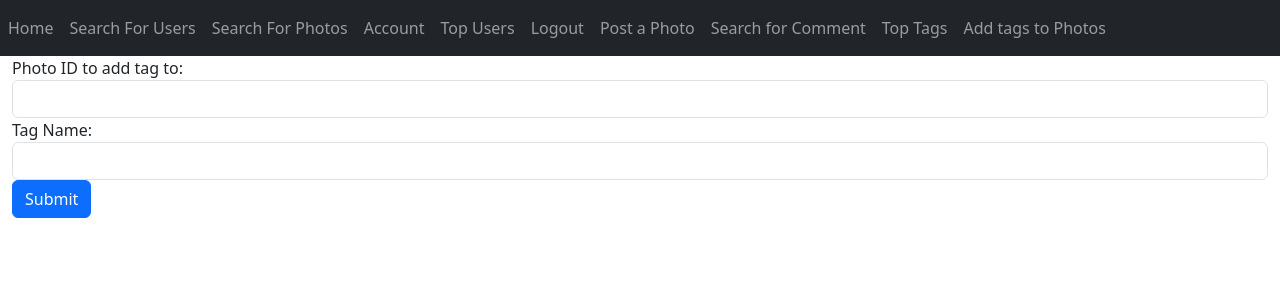
After one commit to cath1100/cse412_Phase3, a Flask app: page /addtag in a window 1280 px wide. The commit adds this page. Shown: the top 300 px of the page. Run offline with Flask 3, Linux system fonts and the light colour scheme.

Commit message:
add tags to photos. tags show up on homepage now

```diff
--- a/app.py
+++ b/app.py
@@ -27,22 +27,22 @@ def hello():
 def home():
     if session.get('logged_in') == True:
         friendslist = get_friend_list(session.get('user_id'))
-
-        # print(friendslist)
         friendrecommendationlist = friendrecommendationsQuery(session.get('user_id'))
         feed = photofeed()
         print(feed[0])
         commentfeed = []
         friendlikes = []
         friendlikesCount = []
+        tags = []
         print(commentfeed)
         for photo in feed:
             commentfeed += get_photo_comments(photo[4])
             friendlikesCount += get_photo_like_count(photo[4])
+            tags += get_photo_tags(photo[4])
 
         return render_template('Home.html', friendlist=friendslist, friendrecommendationlist=friendrecommendationlist,
                                feed=feed, commentfeed=commentfeed, friendlikes=friendlikes,
-                               friendlikesCount=friendlikesCount)
+                               friendlikesCount=friendlikesCount, tags=tags)
 
 
 @app.route('/AccountInfo',methods=["POST","GET"])
@@ -257,6 +257,22 @@ def albumview():
         print(result)
         return render_template('macros/albummacro.html', result=result, photoresult=photoresult)
 
+@app.route('/addtag', methods=["POST","GET"])
+def addtag():
+    if request.method == "GET":
+        return render_template('addtagstophotos.html')
+    if request.method == "POST":
+        tagname = request.form['tagname']
+        photo_id = request.form['photo_id']
+
+        addtagQuery(tagname,photo_id)
+       # addalbumQuery(albumname, session.get('user_id'))
+        return redirect(url_for('home'))
+
+
+
+
+
 if __name__ == '__main__':
     app.debug = True
     app.run()
--- a/templates/Home.html
+++ b/templates/Home.html
@@ -48,7 +48,7 @@
             {{ friendrecommendations(friendrecommendationlist) }}
         </div>
         <div class="col-6 px-0">
-            {{ photofeed(feed,commentfeed,friendlikesCount) }}
+            {{ photofeed(feed,commentfeed,friendlikesCount,tags) }}
         </div>
         <div class="col-3 px-0">
             {{ friendlists(friendlist) }}
--- /dev/null
+++ b/templates/addtagstophotos.html
@@ -0,0 +1,13 @@
+{% extends 'base.html' %}
+{% block content %}
+
+    <form id="addtagform" action="{{ url_for('addtag') }} " method="post">
+        <label for="photo_id" id="photo_idlabel">Photo ID to add tag to:</label>
+        <input class="form-control" name="photo_id" id="photo_id">
+        <label for="tagname" id="tagnamelabel">Tag Name:</label>
+        <input class="form-control" name="tagname" id="tagname">
+        <button class="btn btn-primary" type="submit" >Submit</button>
+    </form>
+
+
+{% endblock %}
--- a/templates/base.html
+++ b/templates/base.html
@@ -28,6 +28,7 @@
                 <a class="nav-iten nav-link" id="postphoto" href="/postphoto">Post a Photo</a>
                 <a class="nav-item nav-link" id="commentsearch" href="{{ url_for('commentSearch') }}">Search for Comment</a>
                 <a class="nav-item nav-link" id="home" href="/TopTags">Top Tags</a>
+                <a class="nav-item nav-link" id="home" href="/addtag">Add tags to Photos</a>
             </div>
         </div>
       </nav>
--- a/templates/postphoto.html
+++ b/templates/postphoto.html
@@ -25,11 +25,15 @@
             </div>
 
 
+
+
             <button type="button" class="btn btn-dark" data-bs-toggle="modal" data-bs-target="#exampleModal">Add new album</button>
+
 
             <button form="postphotoform" type='submit' class="btn btn-primary">Submit</button>
         </form>
     </div>
+
 
 <!-- Modal -->
 <div class="modal fade" id="exampleModal" tabindex="-1" aria-labelledby="exampleModalLabel" aria-hidden="true">
```
Also changed, not shown: db.py (+24 -0 lines), templates/macros/photofeed.html (+12 -1 lines).
